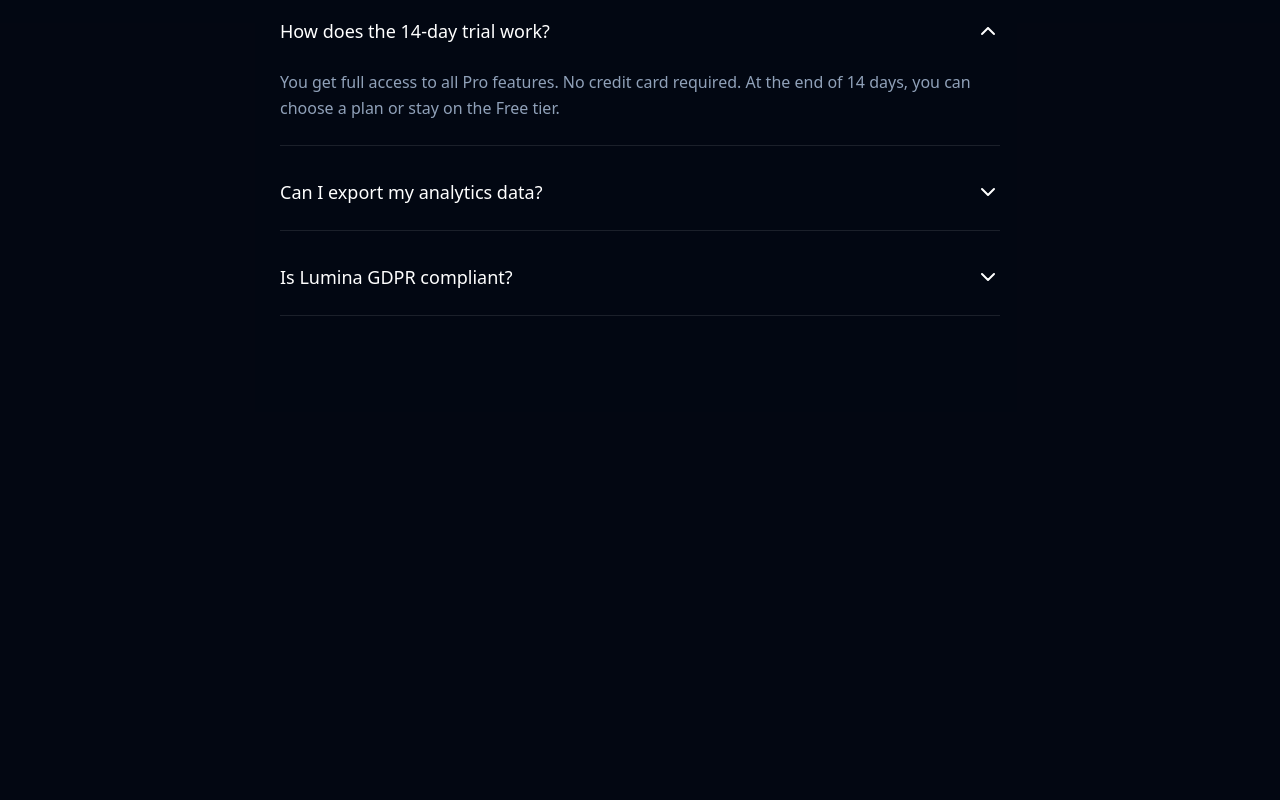
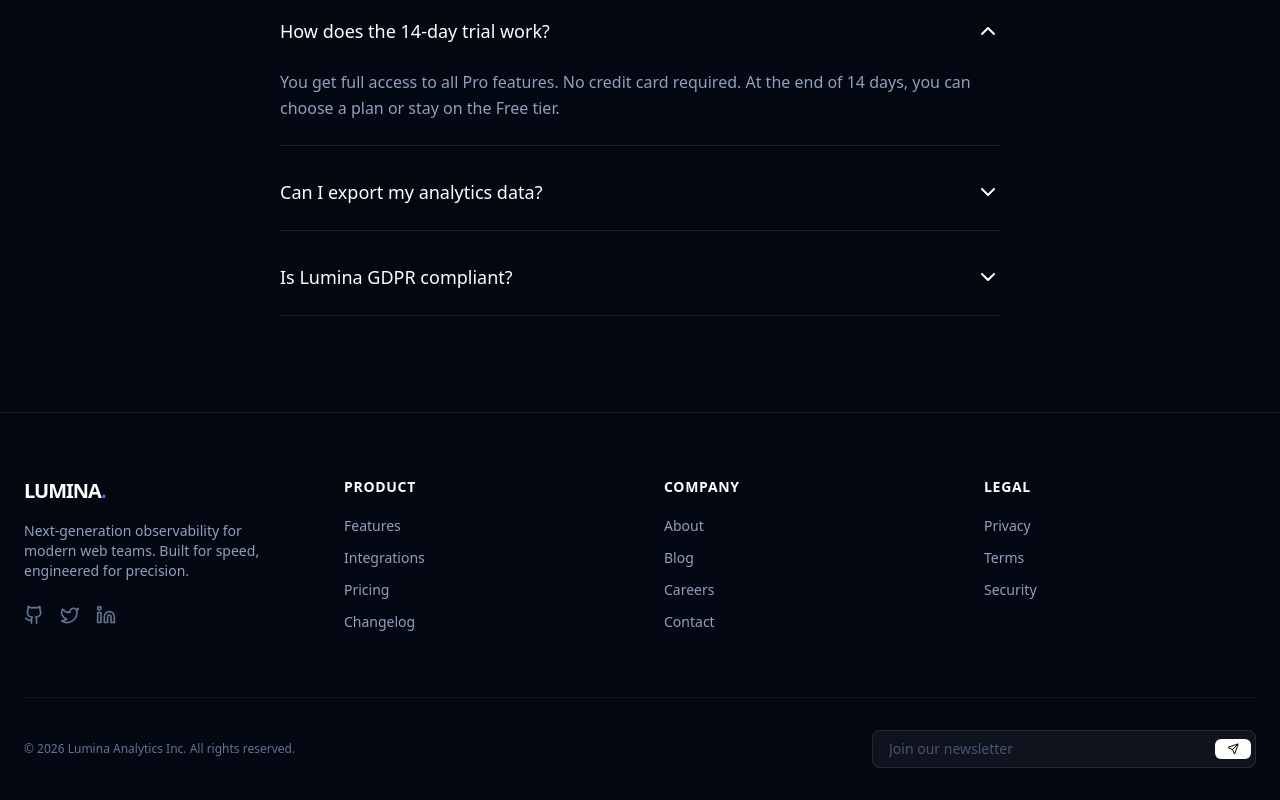
Before and after one commit to Holupeter/Lumina-saas, a Next.js app: page / in a window 1280 px wide. Shown: the part 2518-3318 px from the top of the page. Before the commit the page ends 2930 px from the top, so only its background shows below. Built offline with nearby package versions, Linux system fonts and the light colour scheme.

Commit message:
feat: add global multi-column footer with newsletter UI

```diff
--- a/src/app/layout.tsx
+++ b/src/app/layout.tsx
@@ -1,4 +1,5 @@
 import Navbar from "@/components/NavBar";
+import Footer from "@/components/Footer";
 import { ThemeProvider } from "@/components/ThemeProvider";
 import "./globals.css";
 
@@ -10,6 +11,7 @@ export default function RootLayout({ children }: { children: React.ReactNode })
         <ThemeProvider>
           <Navbar />
           {children}
+          <Footer />
         </ThemeProvider>
       </body>
     </html>
--- /dev/null
+++ b/src/components/Footer.tsx
@@ -0,0 +1,82 @@
+import Link from "next/link";
+import { Github, Twitter, Linkedin, Send } from "lucide-react";
+
+const footerLinks = {
+  Product: [
+    { name: "Features", href: "#" },
+    { name: "Integrations", href: "#" },
+    { name: "Pricing", href: "#" },
+    { name: "Changelog", href: "#" },
+  ],
+  Company: [
+    { name: "About", href: "#" },
+    { name: "Blog", href: "#" },
+    { name: "Careers", href: "#" },
+    { name: "Contact", href: "#" },
+  ],
+  Legal: [
+    { name: "Privacy", href: "#" },
+    { name: "Terms", href: "#" },
+    { name: "Security", href: "#" },
+  ],
+};
+
+export default function Footer() {
+  return (
+    <footer className="border-t border-white/10 bg-brand-dark pt-16 pb-8">
+      <div className="container mx-auto px-6">
+        <div className="grid grid-cols-2 gap-12 lg:grid-cols-4">
+          {/* Brand Column */}
+          <div className="col-span-2 lg:col-span-1">
+            <Link href="/" className="text-xl font-bold tracking-tighter text-white">
+              LUMINA<span className="text-brand-primary">.</span>
+            </Link>
+            <p className="mt-4 text-sm text-slate-400 max-w-xs">
+              Next-generation observability for modern web teams. Built for speed, engineered for precision.
+            </p>
+            <div className="mt-6 flex gap-4">
+              <Github className="h-5 w-5 text-slate-500 hover:text-white cursor-pointer transition-colors" />
+              <Twitter className="h-5 w-5 text-slate-500 hover:text-white cursor-pointer transition-colors" />
+              <Linkedin className="h-5 w-5 text-slate-500 hover:text-white cursor-pointer transition-colors" />
+            </div>
+          </div>
+
+          {/* Link Columns */}
+          {Object.entries(footerLinks).map(([category, links]) => (
+            <div key={category} className="col-span-1">
+              <h3 className="text-sm font-semibold uppercase tracking-wider text-white">
+                {category}
+              </h3>
+              <ul className="mt-4 space-y-2">
+                {links.map((link) => (
+                  <li key={link.name}>
+                    <Link href={link.href} className="text-sm text-slate-400 hover:text-brand-primary transition-colors">
+                      {link.name}
+                    </Link>
+                  </li>
+                ))}
+              </ul>
+            </div>
+          ))}
+        </div>
+
+        {/* Newsletter / Bottom Section */}
+        <div className="mt-16 flex flex-col items-center justify-between border-t border-white/5 pt-8 md:flex-row">
+          <p className="text-xs text-slate-500">
+            © {new Date().getFullYear()} Lumina Analytics Inc. All rights reserved.
+          </p>
+          <div className="mt-4 flex w-full max-w-sm items-center gap-2 rounded-lg border border-white/10 bg-white/5 p-1 md:mt-0">
+            <input
+              type="email"
+              placeholder="Join our newsletter"
+              className="w-full bg-transparent px-3 py-1 text-sm text-white outline-none placeholder:text-slate-600"
+            />
+            <button className="rounded-md bg-white px-3 py-1 text-xs font-bold text-black hover:bg-brand-primary hover:text-white transition-all">
+              <Send className="h-3 w-3" />
+            </button>
+          </div>
+        </div>
+      </div>
+    </footer>
+  );
+}
```
